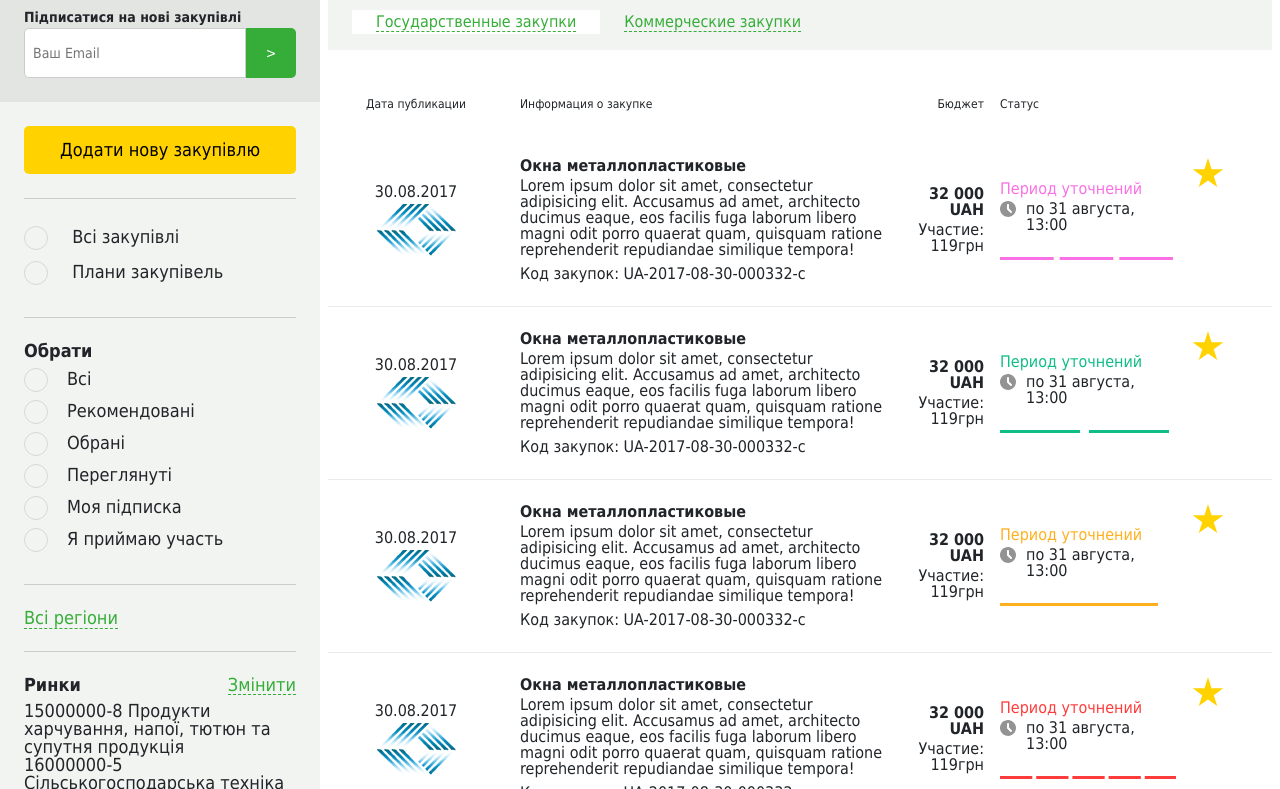
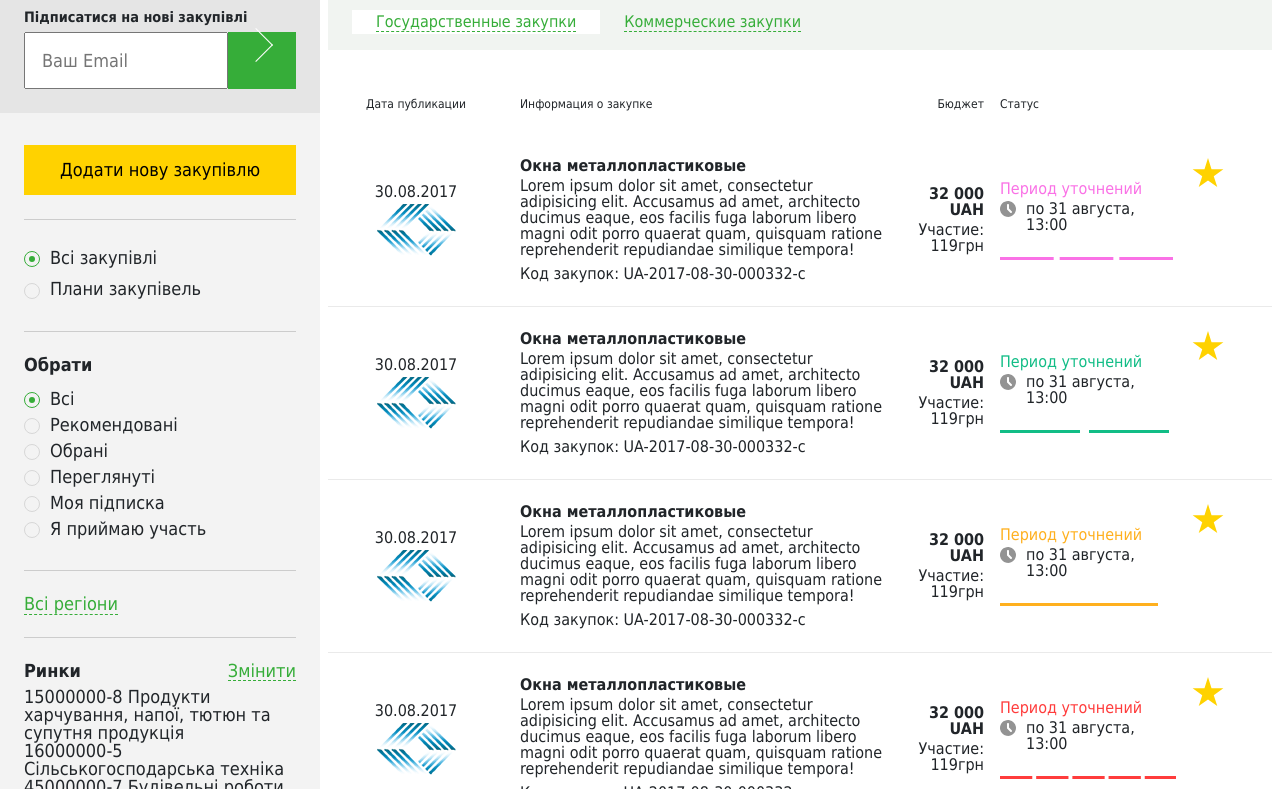
Before and after one commit to vtkch/z24, a website: page registry.html in a window 1280 px wide. Shown: the part 395-1184 px from the top of the page. Drawn offline with Linux system fonts and the light colour scheme.

Commit message:
refactor registry

```diff
--- a/registry.html
+++ b/registry.html
@@ -7,59 +7,11 @@
         <meta http-equiv="X-UA-Compatible" content="IE=edge">
         <link rel="stylesheet" href="dist/main.css">
         <style>
-            /*            body {
-                            display: grid;
-                            grid-template-columns: 280px 1fr;
-                        }*/
-
-            button {
-                cursor: pointer;
-            }
-
-            aside {
-                /*grid-column: 1;*/
-                background-color: #f1f4f1;
-                font-size: 18px;
-            }
-
-            main {
-                /*grid-column: 2;*/
-            }
-
-            .registry-sidebar-createbutton {
-                width: 100%;
-                font-size: 18px;
-                height: 48px;
-                border: none;
-                border-radius: 5px;
-                background-color: #ffd200;
-                color: #000;
-            }
-            .registry-sidebar-resetbutton {
-                background-color: inherit;
-                width: 100%;
-                height: 48px;
-                border-radius: 5px;
-                border: 2px solid #36ad39;
-                color: #36ad39;
-                font-size: 18px;
-            }
-            .registry-sidebar-subscribtion {
-                font-size: 14px;
-                background-color: #e3e5e2;
-            }
             .registry-sidebar-subscribtion input[type] {
                 height: 50px;
                 border-radius: 5px 0 0 5px;
                 padding: 8px;
                 width: calc(-50px + 100%);
-            }
-            .registry-sidebar-subscribtion .input-group-addon {
-                width: 50px;
-                border-radius: 0 5px 5px 0;
-                background-color: #36ad39;
-                color: #fff;
-                border: none;
             }
             input[type=text], input[type=number], input[type=date], select {
                 border: 1px solid #ccc;
@@ -146,53 +98,41 @@
             </div>
         </section>
         <section class="container row m-auto">
-            <aside class="col-lg-3 col-md-12">
-                <section class="p-4 registry-sidebar-subscribtion">
-                    <div class="mb-1">
-                        <span class="font-weight-bold">Підписатися на нові закупівлі</span>
-                    </div>
+            <aside class="col-lg-3 col-md-12 fs-18 bg-aside">
+                <section class="p-4 registry-sidebar-subscribe-block">
+                    <h6 class="mb-2 font-weight-bold fs-14">Підписатися на нові закупівлі</h6>
                     <div class="input-group">
-                        <input type="text" placeholder="Ваш Email">
-                        <button class="input-group-addon" ng-click="model.subscribeTender(template.subscribe.email)">
-                            >
-                        </button>
+                        <input class="pl-3 py-3 col-9" placeholder="Ваш Email">
+                        <button class="col-3 ptr bg-green text-white border-0 registry-sidebar-subscribe d-flex justify-content-center" ng-click="model.subscribeTender(template.subscribe.email)"></button>
                     </div>
                 </section>
                 <section class="pl-4 pr-4 registry-sidebar-primary">
                     <section class="borderb">
                         <div class="pt-4 pb-4">
-                            <button class="registry-sidebar-createbutton">Додати нову закупівлю</button>
+                            <button class="mt-2 py-3 w-100 ptr bg-yellow border-0 text-nowrap">Додати нову закупівлю</button>
                         </div>
                     </section>
                     <section class="borderb">
                         <div class="pt-4 pb-4">
                             <ul>
                                 <li>
-                                    <input id="radio-type-tender" type="radio" name="type" hidden>
-                                    <label for="radio-type-tender" class="radio-label d-block ptr mb-2">
-                                        <span>Всі закупівлі</span>
-                                        <span class="icon-tooltip"></span>
-                                    </label>
+                                    <input id="radio-type-tender" checked type="radio" name="type" hidden>
+                                    <label for="radio-type-tender" class="radio-label d-block ptr mb-2"><span>Всі закупівлі</span><span class="icon-tooltip"></span></label>
 
                                 </li>
                                 <li>
                                     <input id="radio-type-plan" type="radio" name="type" hidden>
-                                    <label for="radio-type-plan" class="radio-label d-block ptr mb-2">
-                                        <span>Плани закупівель</span>
-                                        <span class="icon-tooltip"></span>
-                                    </label>
+                                    <label for="radio-type-plan" class="radio-label d-block ptr mb-2"><span>Плани закупівель</span><span class="icon-tooltip"></span></label>
                                 </li>
                             </ul>
                         </div>
                     </section>
                     <section class="borderb">
                         <div class="pt-4 pb-4">
-                            <div class="mb-2">
-                                <span class="font-weight-bold">Обрати</span>
-                            </div>
+                            <h6 class="mb-3 font-weight-bold">Обрати</h6>
                             <ul>
                                 <li>
-                                    <input id="radio-group-all" type="radio" name="group" hidden>
+                                    <input id="radio-group-all" checked type="radio" name="group" hidden>
                                     <label for="radio-group-all" class="radio-label d-block ptr mb-2">Всі</label>
                                 </li>
                                 <li>
@@ -326,11 +266,7 @@
                             </select>
                         </div>
                     </section>
-                    <section>
-                        <div class="pt-4 pb-4">
-                            <button class="registry-sidebar-resetbutton">Скинути фільтр</button>
-                        </div>
-                    </section>
+                    <button class="border-green w-100 mt-4 border text-green ptr bg-transparent p-3 text-center text-nowrap mb-5 d-block">Скинути фільтр</button>
                 </section>
             </aside>
             <main class="col-lg-9 col-md-12">
@@ -450,7 +386,7 @@
                             </ul>
                         </section>
                         <footer class="pb-5">
-                            <button class="col-12 py-4 bg-green border-0 text-white fs-32">Загрузить ещё</button>
+                            <button class="ptr col-12 py-4 bg-green border-0 text-white fs-32">Загрузить ещё</button>
                         </footer>
                     </section>
                 </section>
--- a/sass/aside.scss
+++ b/sass/aside.scss
@@ -1,7 +1,4 @@
 .aside-block {
-    --footer-height: 212px;
-    min-height: calc(100vh - var(--footer-height));
-    background: #f3f3f3;
     &-header {
         border-left: 5px solid transparent;
     }
--- a/sass/components/radiobutton.scss
+++ b/sass/components/radiobutton.scss
@@ -1,7 +1,8 @@
 $radio-border-h-color: #a0a0a0 !default;
 $radio-border-color: #d7d7d7 !default;
-$radio-container-size: 24px;
-$radio-circle-size: 10px;
+$radio-container-size: 16px;
+$radio-circle-size: 6px;
+
 
 .radio {
     &-label {
@@ -16,7 +17,7 @@ $radio-circle-size: 10px;
         }
         &:after {
             transition: background-color .3s;
-            transform: translate(7px, -17px);
+            transform: translate(5px,-11px);
             height: $radio-circle-size;
             width: $radio-circle-size;
             position: absolute;
@@ -37,7 +38,7 @@ $radio-circle-size: 10px;
             vertical-align: middle;
             display: inline-block;
             border-radius: 50%;
-            margin-right: 19px;
+            margin-right: 10px;
             content: '';
         }
     }
--- a/sass/entry-point.scss
+++ b/sass/entry-point.scss
@@ -23,6 +23,7 @@
 @import "contact-form";
 @import "add-company-form";
 @import "components/radiobutton";
+@import "registry-sidebar";
 @import "register-container";
 @import "room";
 @import "main";
--- a/sass/fonts.scss
+++ b/sass/fonts.scss
@@ -22,6 +22,10 @@
 }
 
 .fs-20 {
+    font-size: 1.25rem;
+}
+
+.fs-18 {
     font-size: 1.125rem;
 }
 
--- /dev/null
+++ b/sass/registry-sidebar.scss
@@ -0,0 +1,17 @@
+.registry-sidebar {
+    &-subscribe-block {
+        background: #e5e5e5;
+    }
+    &-subscribe {
+        &:before {
+            border-right: 1px solid #fff;
+            border-top: 1px solid #fff;
+            transform: rotate(45deg);
+            position: relative;
+            height: 1.5rem;
+            width: 1.5rem;
+            content: '';
+            left: -6px;
+        }
+    }
+}
--- a/sass/variables.scss
+++ b/sass/variables.scss
@@ -37,8 +37,10 @@ $status-success: #11bd86;
 $status-trading: #FA71E6;
 $status-reviewed: #8483FF;
 $light: #eaeaea;
+$aside-color: #f3f3f3;
 $header-grey: #E8E8E8;
 $theme-colors: (
+    "aside": $aside-color,
     "lightgrey": $lightgrey,
     "grey": $header-grey,
     "yellow": $yellow,
```
Also changed, not shown: room.html (+1 -1 lines), dist/main.css.
